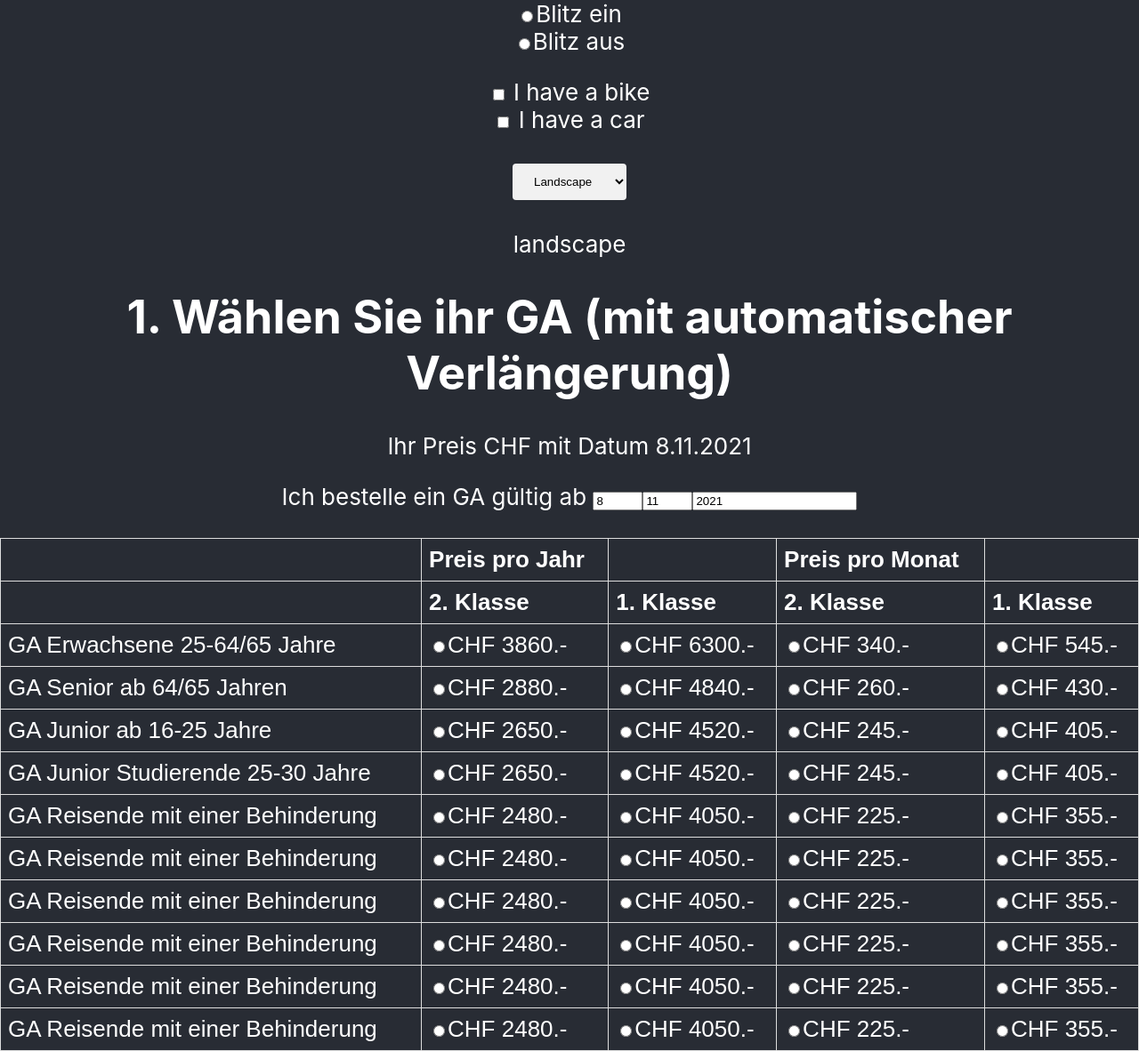
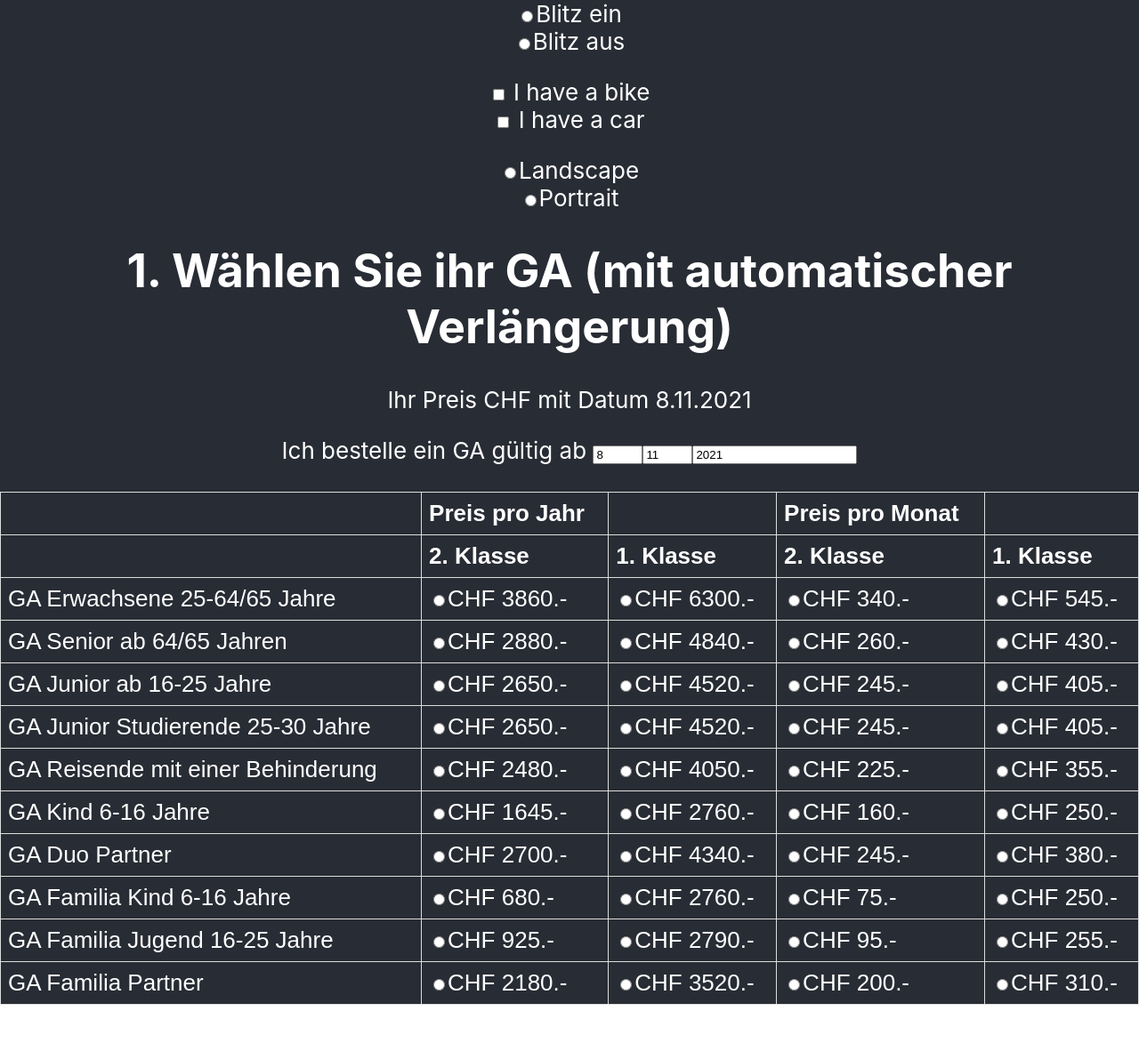
Before and after one commit to norwinx1/test, a React (Create React App) app: page / in a window 1280 px wide. Shown: the whole page at 89% size. After the commit the page ends 1130 px from the top, so only its background shows below. Built offline with nearby package versions, Linux system fonts and the light colour scheme.

Commit message:
improvements

```diff
--- a/src/App.js
+++ b/src/App.js
@@ -2,64 +2,14 @@ import { useState } from 'react';
 import './App.css';
 
 function App() {
-  const [name, setName] = useState("");
   const [ga, setGa] = useState("");
   const [day, setDay] = useState(8);
   const [month, setMonth] = useState(11);
   const [year, setYear] = useState(2021);
-  const [rotation, setRotation] = useState("landscape");
+  const [rotation, setRotation] = useState("");
   const [bike, setBike] = useState(false);
   const [car, setCar] = useState(false);
   const [flash, setFlash] = useState('');
-  const map = new Map();
-  const ga1 = {
-    type: "GA Erwachsene 25-64/65 Jahre",
-    class: "2",
-    price: "3860"
-  }
-  const ga2 = {
-    type: "GA Erwachsene 25-64/65 Jahre",
-    class: "1",
-    price: "6300"
-  }
-  const ga3 = {
-    type: "GA Erwachsene 25-64/65 Jahre",
-    class: "2",
-    price: "340"
-  }
-  const ga4 = {
-    type: "GA Erwachsene 25-64/65 Jahre",
-    class: "1",
-    price: "545"
-  }
-  const ga5 = {
-    type: "GA Senior ab 64/65 Jahren",
-    class: "2",
-    price: "2880"
-  }
-  const ga6 = {
-    type: "GA Senior ab 64/65 Jahren",
-    class: "1",
-    price: "4840"
-  }
-  const ga7 = {
-    type: "GA Senior ab 64/65 Jahren",
-    class: "2",
-    price: "260"
-  }
-  const ga8 = {
-    type: "GA Senior ab 64/65 Jahren",
-    class: "1",
-    price: "430"
-  }
-  map.set(1, ga1);
-  map.set(2, ga2);
-  map.set(3, ga3);
-  map.set(4, ga4);
-  map.set(5, ga5);
-  map.set(6, ga6);
-  map.set(7, ga7);
-  map.set(8, ga8);
 
   /* Handler for radio button, 1a */
   function handleRadioButton(event) {
@@ -116,11 +66,14 @@ function App() {
         <br></br>
         <p>{bike ? "bike" : ""}</p>
         <p>{car ? "car" : ""}</p>
-                                    {/* Handler for select, 3a */}
-        <select class="form-select" onChange={(event) => setRotation(event.target.value)}>
-          <option value="landscape">Landscape</option>
-          <option value="portrait">Portrait</option>
-        </select>
+        <div className="form-check form-check-inline">                                                      {/* Handler for radio button, 3a */}
+          <input className="form-check-input" type="radio" name="rotation" id="rotation1" value="landscape" onChange={(event) => setRotation(event.target.value)} />
+          <label className="form-check-label" htmlFor="rotation1">Landscape</label>
+        </div>
+        <div className="form-check form-check-inline">                                                     {/* Handler for radio button, 3a */}
+          <input className="form-check-input" type="radio" name="rotation" id="rotation2" value="portrait" onChange={(event) => setRotation(event.target.value)} />
+          <label className="form-check-label" htmlFor="rotation2">Portrait</label>
+        </div>
         <p>{rotation}</p>
 
 
@@ -130,7 +83,7 @@ function App() {
         <span>Ich bestelle ein GA gültig ab </span>
         <input type="number" min="1" max="31" value={day} onChange={(event) => handleDay(event)}></input>
         <input type="number" min="1" max="12" value={month} onChange={(event) => handleMonth(event)}></input>
-        <input type="number" min="0" value={year} onChange={(event) => handleYear(event)}></input>
+        <input type="number" min="2021" value={year} onChange={(event) => handleYear(event)}></input>
         <br></br>
         <br></br>
         <table>
@@ -184,39 +137,39 @@ function App() {
             <td><input type="radio" name="ga" value="355" onChange={(event) => handleGA(event)}></input>CHF 355.-</td>
           </tr>
           <tr>
-            <td>GA Reisende mit einer Behinderung</td>
-            <td><input type="radio" name="ga" value="2480" onChange={(event) => handleGA(event)}></input>CHF 2480.-</td>
-            <td><input type="radio" name="ga" value="4050" onChange={(event) => handleGA(event)}></input>CHF 4050.-</td>
-            <td><input type="radio" name="ga" value="225" onChange={(event) => handleGA(event)}></input>CHF 225.-</td>
-            <td><input type="radio" name="ga" value="355" onChange={(event) => handleGA(event)}></input>CHF 355.-</td>
+            <td>GA Kind 6-16 Jahre</td>
+            <td><input type="radio" name="ga" value="1645" onChange={(event) => handleGA(event)}></input>CHF 1645.-</td>
+            <td><input type="radio" name="ga" value="2760" onChange={(event) => handleGA(event)}></input>CHF 2760.-</td>
+            <td><input type="radio" name="ga" value="160" onChange={(event) => handleGA(event)}></input>CHF 160.-</td>
+            <td><input type="radio" name="ga" value="250" onChange={(event) => handleGA(event)}></input>CHF 250.-</td>
           </tr>
           <tr>
-            <td>GA Reisende mit einer Behinderung</td>
-            <td><input type="radio" name="ga" value="2480" onChange={(event) => handleGA(event)}></input>CHF 2480.-</td>
-            <td><input type="radio" name="ga" value="4050" onChange={(event) => handleGA(event)}></input>CHF 4050.-</td>
-            <td><input type="radio" name="ga" value="225" onChange={(event) => handleGA(event)}></input>CHF 225.-</td>
-            <td><input type="radio" name="ga" value="355" onChange={(event) => handleGA(event)}></input>CHF 355.-</td>
+            <td>GA Duo Partner</td>
+            <td><input type="radio" name="ga" value="2700" onChange={(event) => handleGA(event)}></input>CHF 2700.-</td>
+            <td><input type="radio" name="ga" value="4340" onChange={(event) => handleGA(event)}></input>CHF 4340.-</td>
+            <td><input type="radio" name="ga" value="245" onChange={(event) => handleGA(event)}></input>CHF 245.-</td>
+            <td><input type="radio" name="ga" value="380" onChange={(event) => handleGA(event)}></input>CHF 380.-</td>
           </tr>
           <tr>
-            <td>GA Reisende mit einer Behinderung</td>
-            <td><input type="radio" name="ga" value="2480" onChange={(event) => handleGA(event)}></input>CHF 2480.-</td>
-            <td><input type="radio" name="ga" value="4050" onChange={(event) => handleGA(event)}></input>CHF 4050.-</td>
-            <td><input type="radio" name="ga" value="225" onChange={(event) => handleGA(event)}></input>CHF 225.-</td>
-            <td><input type="radio" name="ga" value="355" onChange={(event) => handleGA(event)}></input>CHF 355.-</td>
+            <td>GA Familia Kind 6-16 Jahre</td>
+            <td><input type="radio" name="ga" value="680" onChange={(event) => handleGA(event)}></input>CHF 680.-</td>
+            <td><input type="radio" name="ga" value="2760" onChange={(event) => handleGA(event)}></input>CHF 2760.-</td>
+            <td><input type="radio" name="ga" value="75" onChange={(event) => handleGA(event)}></input>CHF 75.-</td>
+            <td><input type="radio" name="ga" value="250" onChange={(event) => handleGA(event)}></input>CHF 250.-</td>
           </tr>
           <tr>
-            <td>GA Reisende mit einer Behinderung</td>
-            <td><input type="radio" name="ga" value="2480" onChange={(event) => handleGA(event)}></input>CHF 2480.-</td>
-            <td><input type="radio" name="ga" value="4050" onChange={(event) => handleGA(event)}></input>CHF 4050.-</td>
-            <td><input type="radio" name="ga" value="225" onChange={(event) => handleGA(event)}></input>CHF 225.-</td>
-            <td><input type="radio" name="ga" value="355" onChange={(event) => handleGA(event)}></input>CHF 355.-</td>
+            <td>GA Familia Jugend 16-25 Jahre</td>
+            <td><input type="radio" name="ga" value="925" onChange={(event) => handleGA(event)}></input>CHF 925.-</td>
+            <td><input type="radio" name="ga" value="2790" onChange={(event) => handleGA(event)}></input>CHF 2790.-</td>
+            <td><input type="radio" name="ga" value="95" onChange={(event) => handleGA(event)}></input>CHF 95.-</td>
+            <td><input type="radio" name="ga" value="255" onChange={(event) => handleGA(event)}></input>CHF 255.-</td>
           </tr>
           <tr>
-            <td>GA Reisende mit einer Behinderung</td>
-            <td><input type="radio" name="ga" value="2480" onChange={(event) => handleGA(event)}></input>CHF 2480.-</td>
-            <td><input type="radio" name="ga" value="4050" onChange={(event) => handleGA(event)}></input>CHF 4050.-</td>
-            <td><input type="radio" name="ga" value="225" onChange={(event) => handleGA(event)}></input>CHF 225.-</td>
-            <td><input type="radio" name="ga" value="355" onChange={(event) => handleGA(event)}></input>CHF 355.-</td>
+            <td>GA Familia Partner</td>
+            <td><input type="radio" name="ga" value="2180" onChange={(event) => handleGA(event)}></input>CHF 2180.-</td>
+            <td><input type="radio" name="ga" value="3520" onChange={(event) => handleGA(event)}></input>CHF 3520.-</td>
+            <td><input type="radio" name="ga" value="200" onChange={(event) => handleGA(event)}></input>CHF 200.-</td>
+            <td><input type="radio" name="ga" value="310" onChange={(event) => handleGA(event)}></input>CHF 310.-</td>
           </tr>
         </table>
       </header>
```
